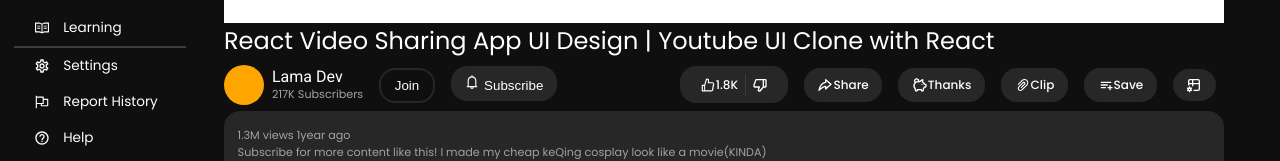
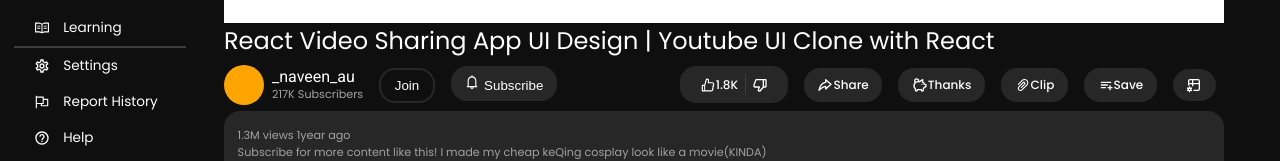
Before and after one commit to naveengitboi/youtubeclone, a React (Create React App) app in the folder client/: page /videoplay in a window 1280 px wide. Shown: the part 607-768 px from the top of the page. Built offline with nearby package versions, Linux system fonts and the light colour scheme; the HTML template or start-up script is replaced by a standard one.

Commit message:
added description

```diff
--- a/client/src/pages/VideoPlaying.jsx
+++ b/client/src/pages/VideoPlaying.jsx
@@ -15,7 +15,7 @@
             <div className="channelDetail">
               <div className="channelImage"></div>
             <div className="channelInfo">
-              <h3 className='channelName'>Lama Dev</h3>
+              <h3 className='channelName'>_naveen_au</h3>
               <p className='tinyTexts'>217K Subscribers</p>
             </div>
             <div className="joinSub">
```
